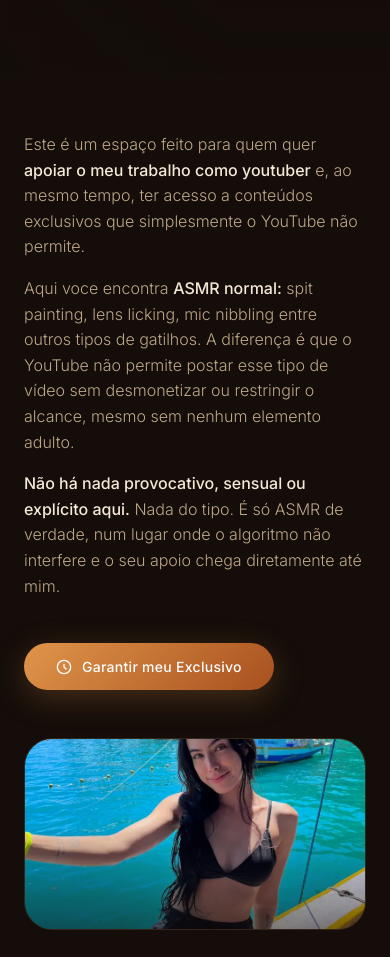
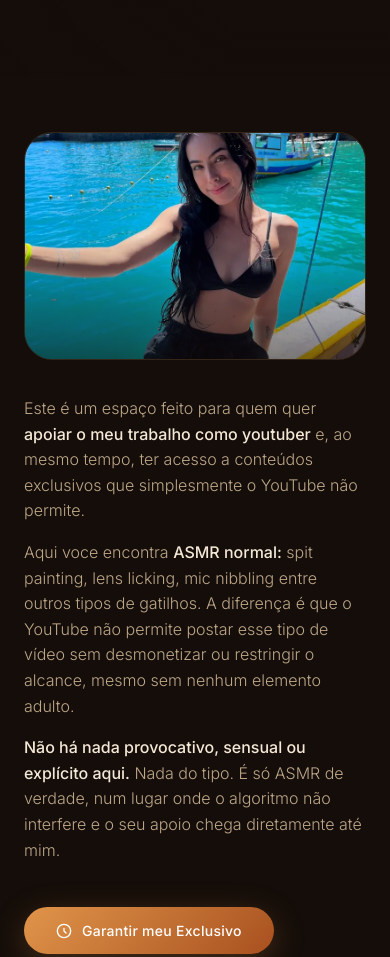
Before and after one commit to criarleal/thaasmr, a plain HTML site: page index.html in a window 390 px wide. Shown: the part 880-1837 px from the top of the page. Drawn offline with Linux system fonts and the light colour scheme.

Commit message:
Add files via upload

```diff
--- a/index.html
+++ b/index.html
@@ -4,7 +4,7 @@
 <head>
   <meta charset="UTF-8">
   <meta name="viewport" content="width=device-width, initial-scale=1.0">
-  <link rel="icon" type="image/x-icon" href="https://criarleal.github.io/thaasmr/favicon.png">
+  <link rel="icon" type="image/x-icon" href="/favicon.png">
   <title>Tha ASMR - Conte&uacute;do exclusivo</title>
   <link rel="preconnect" href="https://fonts.googleapis.com">
   <link rel="preconnect" href="https://fonts.gstatic.com" crossorigin>
@@ -1463,7 +1463,7 @@
 
       .space-grid {
         grid-template-columns: 1fr;
-        gap: 48px;
+        gap: 36px;
       }
 
       .ritual {
@@ -1475,8 +1475,14 @@
         grid-template-columns: 1fr;
       }
 
+      /* Foto sobe para cima do texto no mobile */
       .space-img-box {
-        aspect-ratio: 16/9;
+        order: -1;
+        aspect-ratio: 3/2;
+      }
+
+      .space-copy {
+        order: 1;
       }
     }
 
```
